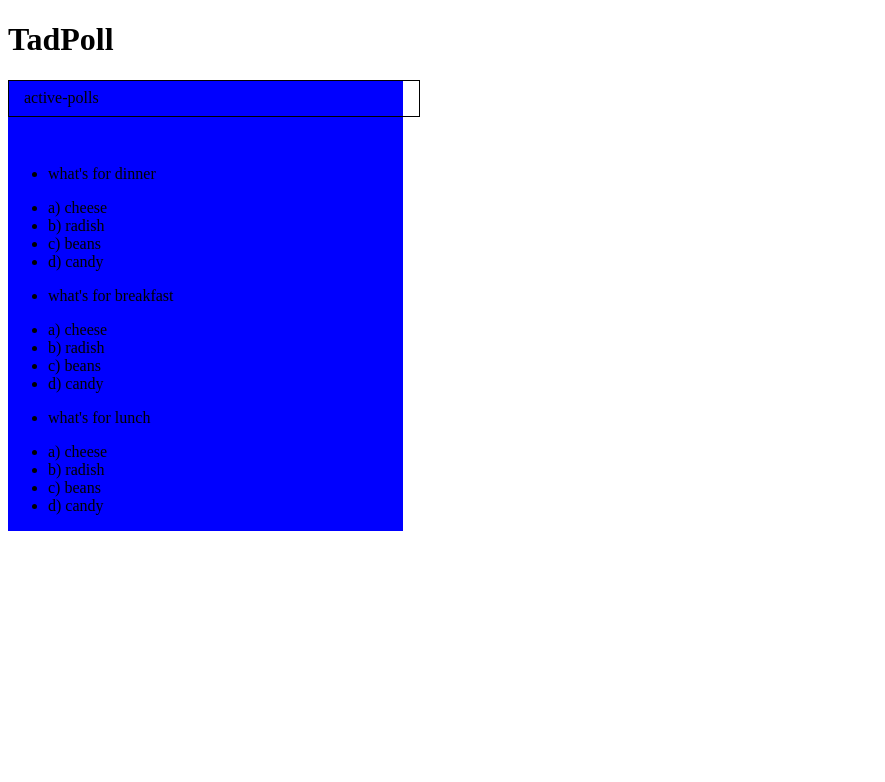
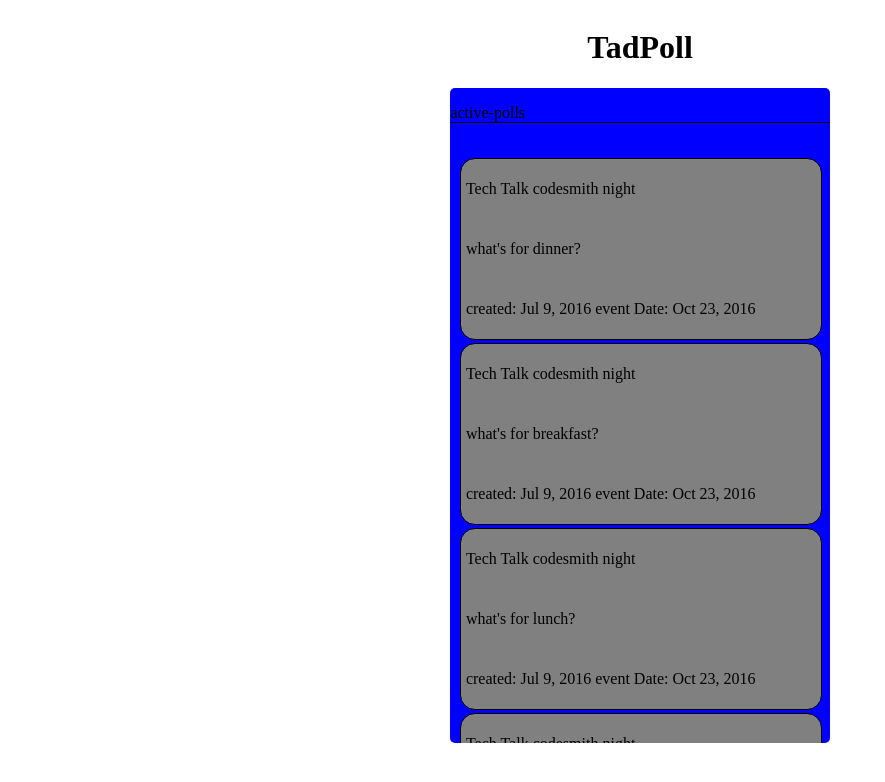
Before and after one commit to Harla101/TadPollNG, an Angular app: page / in a window 1280 px wide. Shown: the top 782 px of the page, without its empty margins (0-885 px from the left). Built offline with nearby package versions, Linux system fonts and the light colour scheme.

Commit message:
modified css of components; added mock data for service

```diff
--- a/src/app/active-polls/active-polls.component.css
+++ b/src/app/active-polls/active-polls.component.css
@@ -1,14 +1,23 @@
 :host {
   display: flex;
   flex-direction: column;
+  width: 30%;
+  background-color: blue;
+  align-items: center;
+  max-height: 655px;
+  overflow: scroll;
+  border-radius: 5px;
+}
+ul {
+  width: 95%;
+  padding: 0;
+}
+li {
+  list-style: none;
+  width: 100%;
 }
 p {
-  border: 1px solid black;
-  margin-top: 0;
+  border-bottom: 1px solid black;
   width: 100%;
   height: 35px;
-  text-align: left;
-  padding-left: 15px;
-  display: flex;
-  align-items: center;
 }
--- a/src/app/app.component.css
+++ b/src/app/app.component.css
@@ -1,5 +1,5 @@
-active-polls {
-  background-color: blue;
-  width: 30%;
-  min-width: 395px;
+:host {
+  display: flex;
+  flex-direction: column;
+  align-items: center;
 }
--- a/src/app/poll-badge/poll-badge.component.css
+++ b/src/app/poll-badge/poll-badge.component.css
@@ -0,0 +1,14 @@
+:host {
+  display: flex;
+  flex-flow: column;
+  background-color: grey;
+  list-style: none;
+  border: 1px solid black;
+  border-radius: 15px;
+  width: 100%;
+  margin: 3px 0;
+}
+
+p {
+  padding: 5px;
+}
--- a/src/app/poll-badge/poll-badge.component.html
+++ b/src/app/poll-badge/poll-badge.component.html
@@ -1,4 +1,11 @@
+<p>
+  {{poll.presentation}}
+    {{poll.event}}
+</p>
 <p>
   {{poll.question}}
 </p>
-<li *ngFor='let choice of poll.prompts | mapToIterable'> {{choice.key}}) {{choice.value}}</li>
+<p>
+  created: {{poll.createdDate | date }}
+  event Date: {{poll.eventDate | date }}
+</p>
--- a/src/app/polls-active.service.ts
+++ b/src/app/polls-active.service.ts
@@ -4,22 +4,44 @@ import { Injectable } from '@angular/core';
 export class PollsActiveService {
   currentPolls = [
   { id: 0,
+    presentation: 'Tech Talk',
+    event: 'codesmith night',
     type: 'MC',
-    question: `what's for dinner`,
+    question: `what's for dinner?`,
     prompts: {a: 'cheese', b: 'radish', c: 'beans', d: 'candy'},
-    results: {a: 200, b: 203, c: 45, d: 97}
+    results: {a: 200, b: 203, c: 45, d: 97},
+    createdDate: 1468046219000,
+    eventDate: 1477255207000
   },
   { id: 1,
+    presentation: 'Tech Talk',
+    event: 'codesmith night',
     type: 'MC',
-    question: `what's for breakfast`,
+    question: `what's for breakfast?`,
     prompts: {a: 'cheese', b: 'radish', c: 'beans', d: 'candy'},
-    results: {a: 200, b: 203, c: 45, d: 97}
+    results: {a: 200, b: 203, c: 45, d: 97},
+    createdDate: 1468046219000,
+    eventDate: 1477255207000
   },
   { id: 2,
+    presentation: 'Tech Talk',
+    event: 'codesmith night',
     type: 'MC',
-    question: `what's for lunch`,
-    prompts: {a: 'cheese', b: 'radish', c: 'beans', d: 'candy'},
-    results: {a: 200, b: 203, c: 45, d: 97}
+    question: `what's for lunch?`,
+    prompts: {a: 'cheese', b: 'radish', c: 'beans'},
+    results: {a: 200, b: 203, c: 45},
+    createdDate: 1468046219000,
+    eventDate: 1477255207000
+  },
+  { id: 3,
+    presentation: 'Tech Talk',
+    event: 'codesmith night',
+    type: 'MC',
+    question: `what's for the party?`,
+    prompts: {a: 'cheese', b: 'radish', c: 'beans'},
+    results: {a: 200, b: 203, c: 45},
+    createdDate: 1468046219000,
+    eventDate: 1477255207000
   }
 ];
 
```
